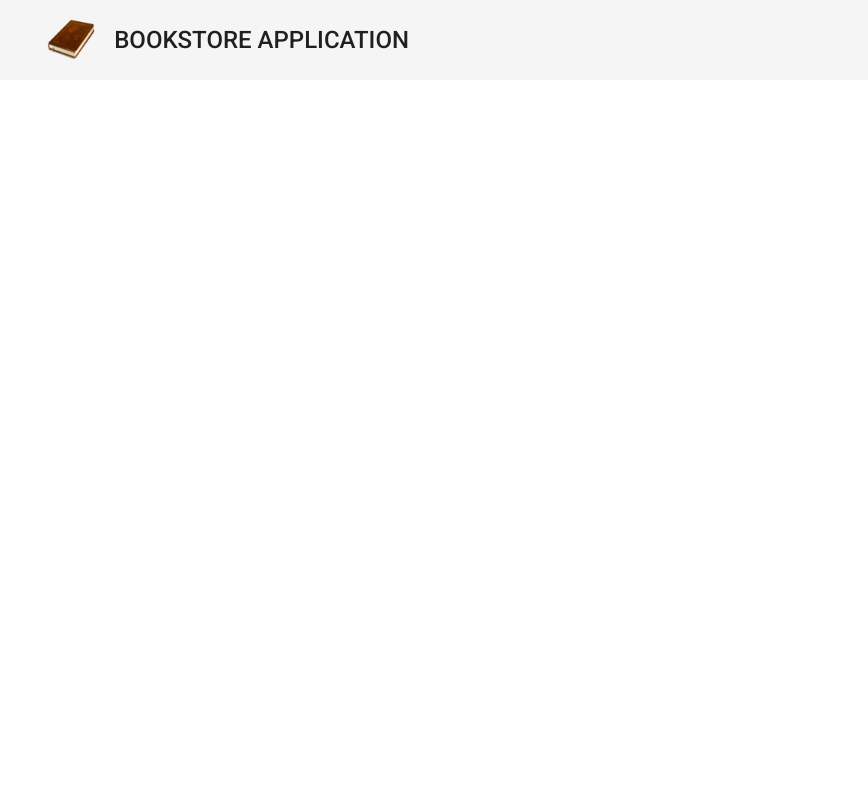
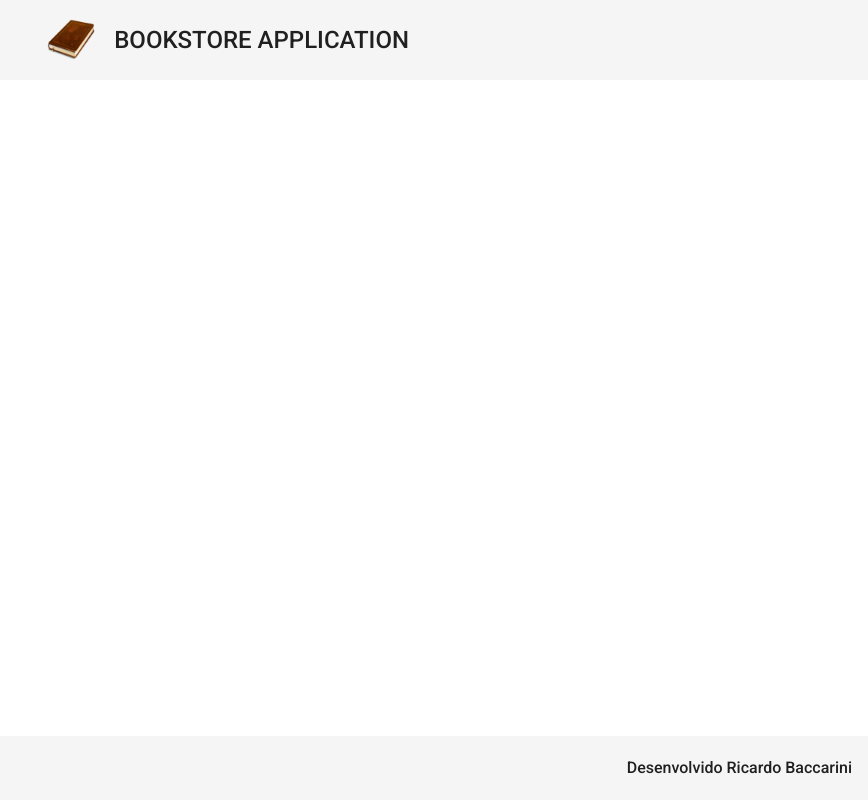
Before and after one commit to Ricardo-Baccarini/bookstore-api, an Angular app in the folder app/bookstore-front/: page / in a window 1280 px wide. Shown: the whole page, without its empty margins (412-1280 px from the left). Built offline with nearby package versions, Linux system fonts and the light colour scheme.

Commit message:
Adicionado o footer

```diff
--- a/app/bookstore-front/src/app/app.component.html
+++ b/app/bookstore-front/src/app/app.component.html
@@ -1 +1,2 @@
 <app-header></app-header>
+<app-footer></app-footer>
--- a/app/bookstore-front/src/app/app.module.ts
+++ b/app/bookstore-front/src/app/app.module.ts
@@ -7,11 +7,13 @@
 import { HeaderComponent } from './components/template/header/header.component';
 
 import {MatToolbarModule} from '@angular/material/toolbar';
+import { FooterComponent } from './components/template/footer/footer.component';
 
 @NgModule({
   declarations: [
     AppComponent,
-    HeaderComponent
+    HeaderComponent,
+    FooterComponent
   ],
   imports: [
     BrowserModule,
--- /dev/null
+++ b/app/bookstore-front/src/app/components/template/footer/footer.component.css
@@ -0,0 +1,7 @@
+/* Faz rerefencia a classe footer */
+.footer {
+    position: fixed;
+    bottom: 0;
+    justify-content: flex-end;
+    font-size: 1rem;
+}
--- /dev/null
+++ b/app/bookstore-front/src/app/components/template/footer/footer.component.html
@@ -0,0 +1,3 @@
+<mat-toolbar class="footer">
+    <span>Desenvolvido Ricardo Baccarini</span>
+</mat-toolbar>
--- /dev/null
+++ b/app/bookstore-front/src/app/components/template/footer/footer.component.ts
@@ -0,0 +1,15 @@
+import { Component, OnInit } from '@angular/core';
+
+@Component({
+  selector: 'app-footer',
+  templateUrl: './footer.component.html',
+  styleUrls: ['./footer.component.css']
+})
+export class FooterComponent implements OnInit {
+
+  constructor() { }
+
+  ngOnInit() {
+  }
+
+}
```
Also changed, not shown: 1 other file (tests, documents, lock files or other folders).
